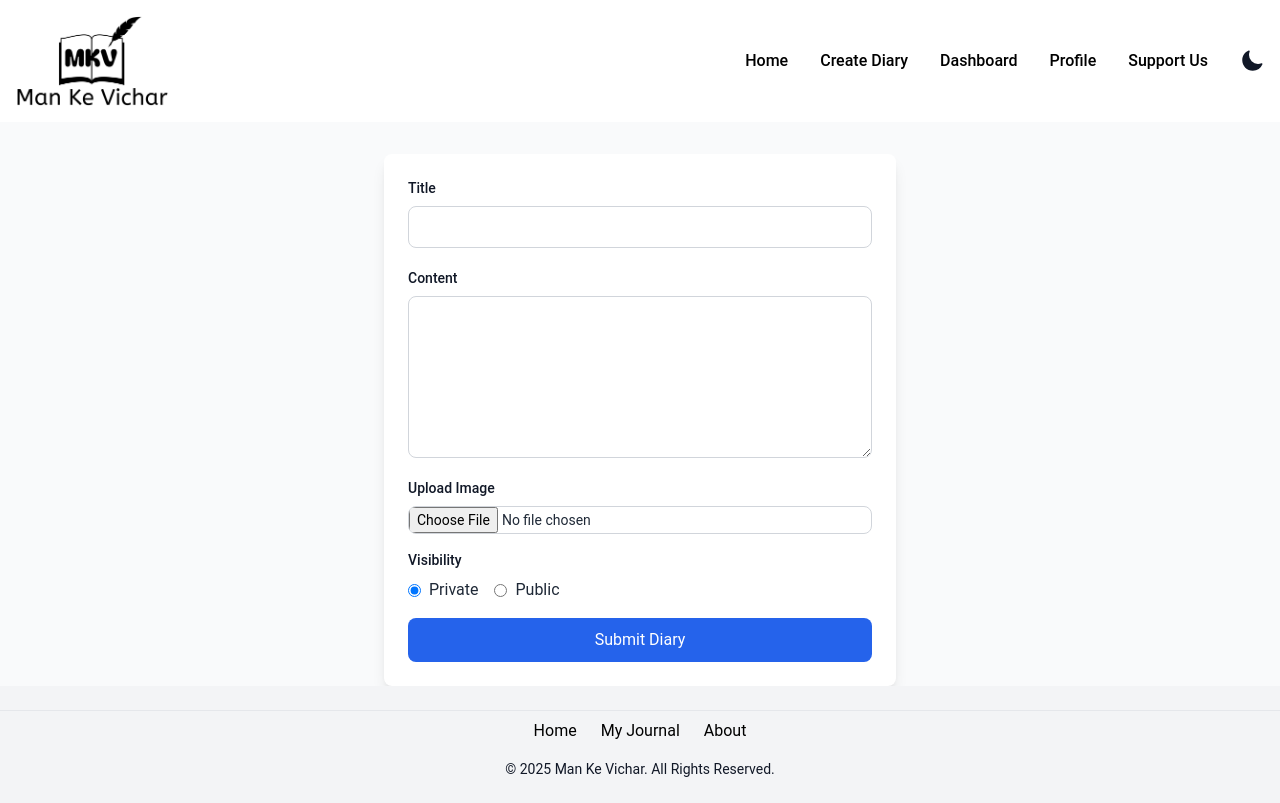
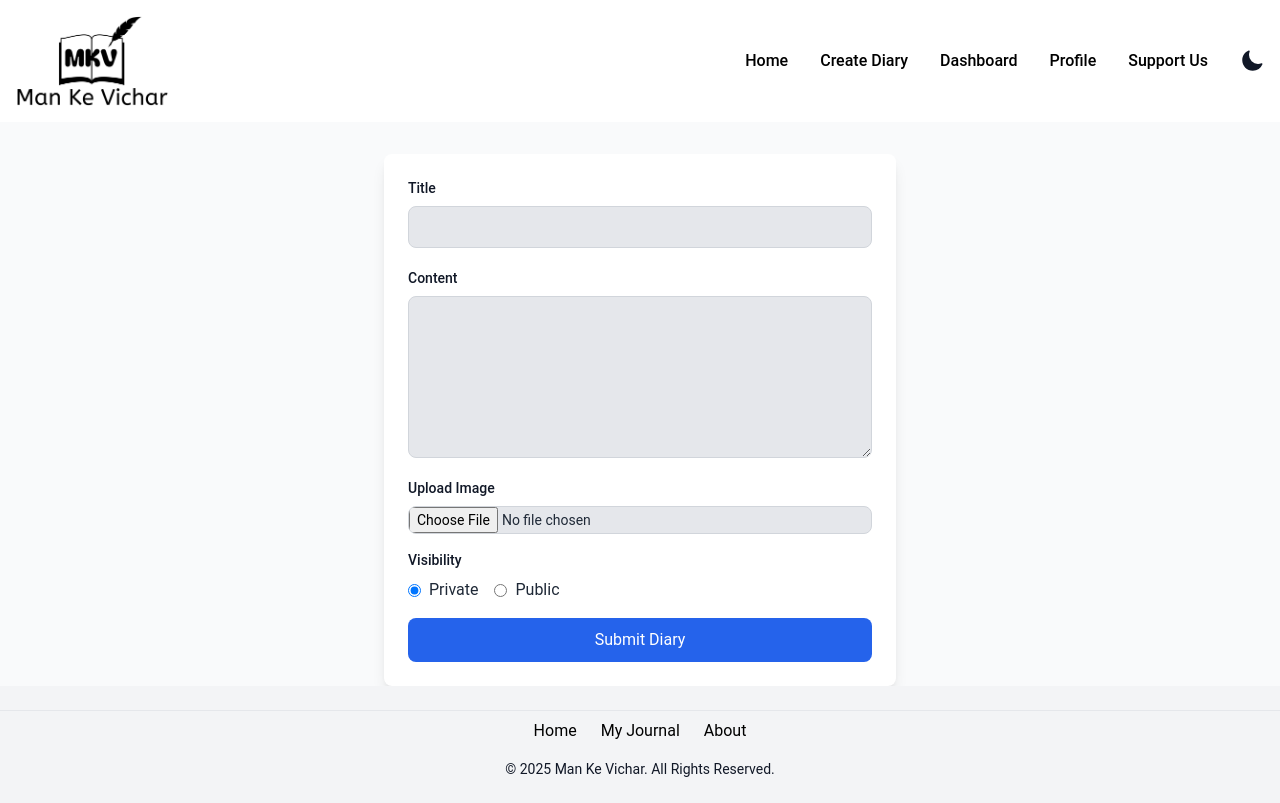
Before and after one commit to vishal-tiwari-1971/Mankevichar, a React (Create React App) app in the folder frontend/: page /create in a window 1280 px wide. Built offline with nearby package versions, Linux system fonts and the light colour scheme; no server answers; sample sign-in values are in the browser's storage; the HTML template or start-up script is replaced by a standard one.

Commit message:
light mode for create journal

```diff
--- a/frontend/src/Components/Create.js
+++ b/frontend/src/Components/Create.js
@@ -73,7 +73,7 @@ const CreateDiaryPage = () => {
           <input
             type="text"
             id="title"
-            className="block w-full p-2.5 mt-2 text-sm border border-gray-300 rounded-lg dark:bg-gray-700 dark:border-gray-600 dark:text-white"
+            className="block w-full p-2.5 mt-2 text-sm border border-gray-300 rounded-lg bg-gray-200 dark:bg-gray-700 dark:border-gray-600 text-black dark:text-white"
             value={title}
             onChange={(event) => setTitle(event.target.value)}
             required
@@ -86,7 +86,7 @@ const CreateDiaryPage = () => {
           <textarea
             id="content"
             rows="7"
-            className="block w-full p-2.5 mt-2 text-sm border border-gray-300 rounded-lg dark:bg-gray-700 dark:border-gray-600 dark:text-white"
+            className="block w-full p-2.5 mt-2 text-sm border border-gray-300 rounded-lg bg-gray-200 dark:bg-gray-700 dark:border-gray-600 text-black dark:text-white"
             value={content}
             onChange={(event) => setContent(event.target.value)}
           ></textarea>
@@ -96,7 +96,7 @@ const CreateDiaryPage = () => {
         <input
           id="file_input"
           type="file"
-          className="block w-full mt-2 text-sm border border-gray-300 rounded-lg cursor-pointer dark:bg-gray-700 dark:border-gray-600 dark:text-gray-400"
+          className="block w-full mt-2 text-sm border border-gray-300 rounded-lg cursor-pointer bg-gray-200 dark:bg-gray-700 dark:border-gray-600 text-gray-800 dark:text-gray-200"
           onChange={(event) => setImage(event.target.files[0])}
         />
         <div className="mt-4">
@@ -111,7 +111,7 @@ const CreateDiaryPage = () => {
                 onChange={(e) => setVisibility(e.target.value)}
                 className="form-radio"
               />
-              <span>Private</span>
+              <span className='text-gray-800 dark:text-gray-200'>Private</span>
             </label>
             <label className="flex items-center space-x-2">
               <input
@@ -122,7 +122,7 @@ const CreateDiaryPage = () => {
                 onChange={(e) => setVisibility(e.target.value)}
                 className="form-radio"
               />
-              <span>Public</span>
+              <span className='text-gray-800 dark:text-gray-200'>Public</span>
             </label>
           </div>
         </div>
```
